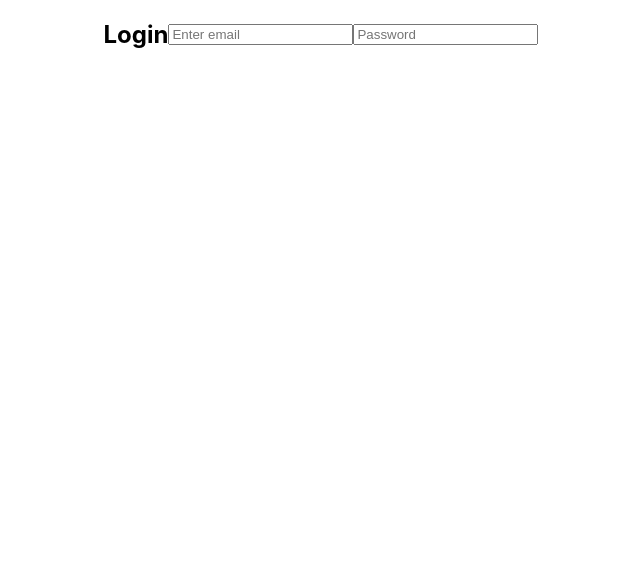
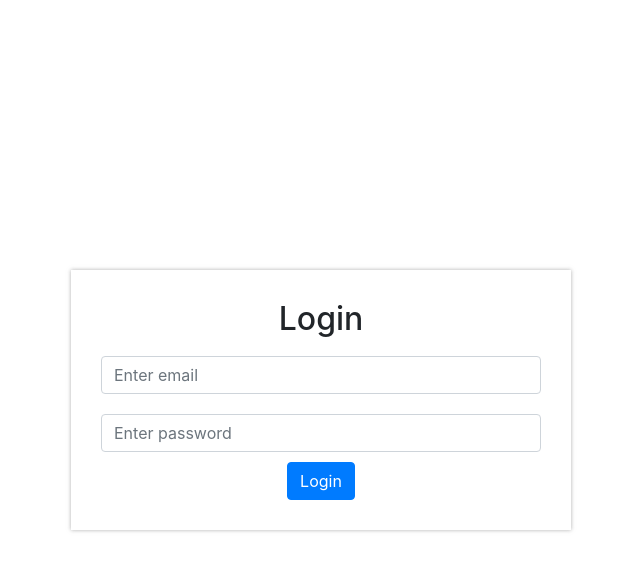
Before and after one commit to oddcommit/Vue-Interview-App, a React (Create React App) app in the folder frontend/: page / in a window 1280 px wide. Shown: the top 570 px of the page, without its empty margins (319-959 px from the left). Built offline with nearby package versions, Linux system fonts and the light colour scheme.

Commit message:
Added bootstrap to project and layout optimizations

```diff
--- a/frontend/public/index.html
+++ b/frontend/public/index.html
@@ -1,14 +1,12 @@
 <!DOCTYPE html>
 <html lang="en">
+
 <head>
   <meta charset="utf-8" />
   <link rel="icon" href="%PUBLIC_URL%/favicon.ico" />
   <meta name="viewport" content="width=device-width, initial-scale=1" />
   <meta name="theme-color" content="#000000" />
-    <meta
-      name="description"
-      content="Web site created using create-react-app"
-    />
+  <meta name="description" content="Web site created using create-react-app" />
   <link rel="apple-touch-icon" href="%PUBLIC_URL%/logo192.png" />
   <!--
       manifest.json provides metadata used when your web app is installed on a
@@ -26,9 +24,10 @@
     -->
   <title>React App</title>
 </head>
+
 <body>
   <noscript>You need to enable JavaScript to run this app.</noscript>
-    <div id="root"></div>
+  <div id="root" style="height: 100%"></div>
   <!--
       This HTML file is a template.
       If you open it directly in the browser, you will see an empty page.
@@ -40,4 +39,5 @@
       To create a production bundle, use `npm run build` or `yarn build`.
     -->
 </body>
+
 </html>
--- a/frontend/src/App.js
+++ b/frontend/src/App.js
@@ -1,6 +1,7 @@
 import React, { Component } from 'react';
 import { BrowserRouter, Switch, Route } from 'react-router-dom';
 import Login from './Login';
+import './App.scss';
 
 class App extends Component {
 
--- a/frontend/src/App.scss
+++ b/frontend/src/App.scss
@@ -0,0 +1 @@
+@import "~bootstrap/scss/bootstrap";
--- a/frontend/src/Login.js
+++ b/frontend/src/Login.js
@@ -1,14 +1,17 @@
 import React, { Component } from 'react';
 import './Login.scss';
+import { Button, Form } from 'react-bootstrap';
 
 class Login extends Component {
     render() {
         return (
             <div class="container-centered">
-                <h2>Login</h2>
-                <input type="email" class="form-control" id="email" aria-describedby="email" placeholder="Enter email" />
-                <input type="password" class="form-control" id="password" aria-describedby="password" placeholder="Password" />
-
+                <div class="card-style-container">
+                    <h2>Login</h2>
+                    <Form.Control id="email" aria-describedby="email" type="email" placeholder="Enter email" />
+                    <Form.Control id="email" aria-describedby="email" type="password" placeholder="Enter password" />
+                    <Button variant="primary">Login</Button>
+                </div>
             </div>
         );
     }
--- a/frontend/src/Login.scss
+++ b/frontend/src/Login.scss
@@ -1,6 +1,24 @@
-.container-centered {
+.centered-container-base {
     display: flex;
     justify-content: center;
     align-items: center;
+    text-align: center;
+}
+
+.container-centered {
+    @extend .centered-container-base;
     height: 100%;
 }
+.card-style-container {
+    @extend .centered-container-base;
+    flex-direction: column;
+    width: 100%;
+    max-width: 500px;
+    padding: 30px;
+    box-shadow: 0px 0px 4px 0px rgba(148, 148, 148, 0.75);
+}
+
+.card-style-container input {
+    margin-top: 10px;
+    margin-bottom: 10px;
+}
--- a/frontend/src/index.css
+++ b/frontend/src/index.css
@@ -7,7 +7,7 @@ body {
 }
 
 html, body {
-  height: 100vh;
+  height: 100%;
 
 }
 
```
Lines whose indentation alone changed are shown as unchanged.
